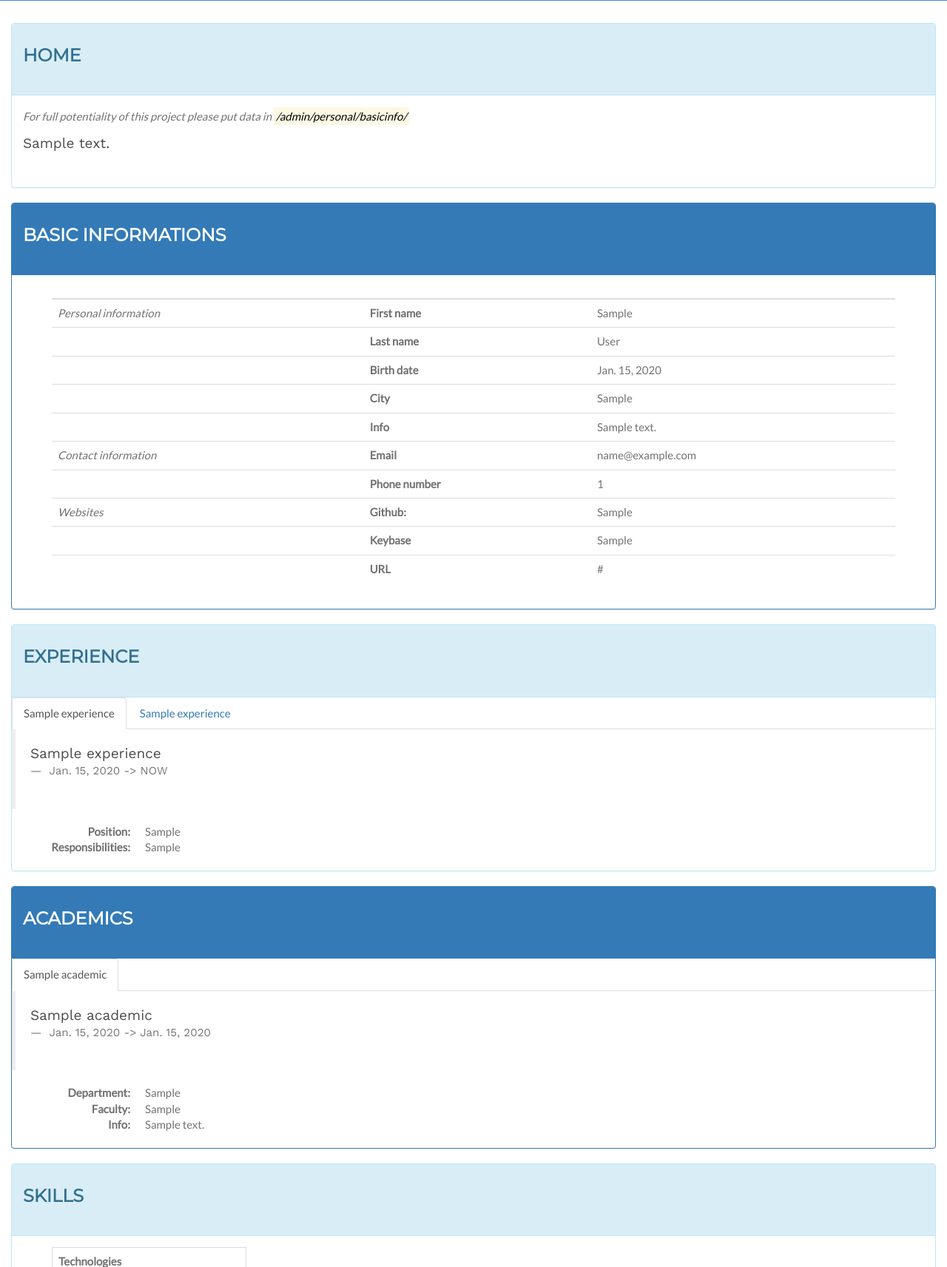
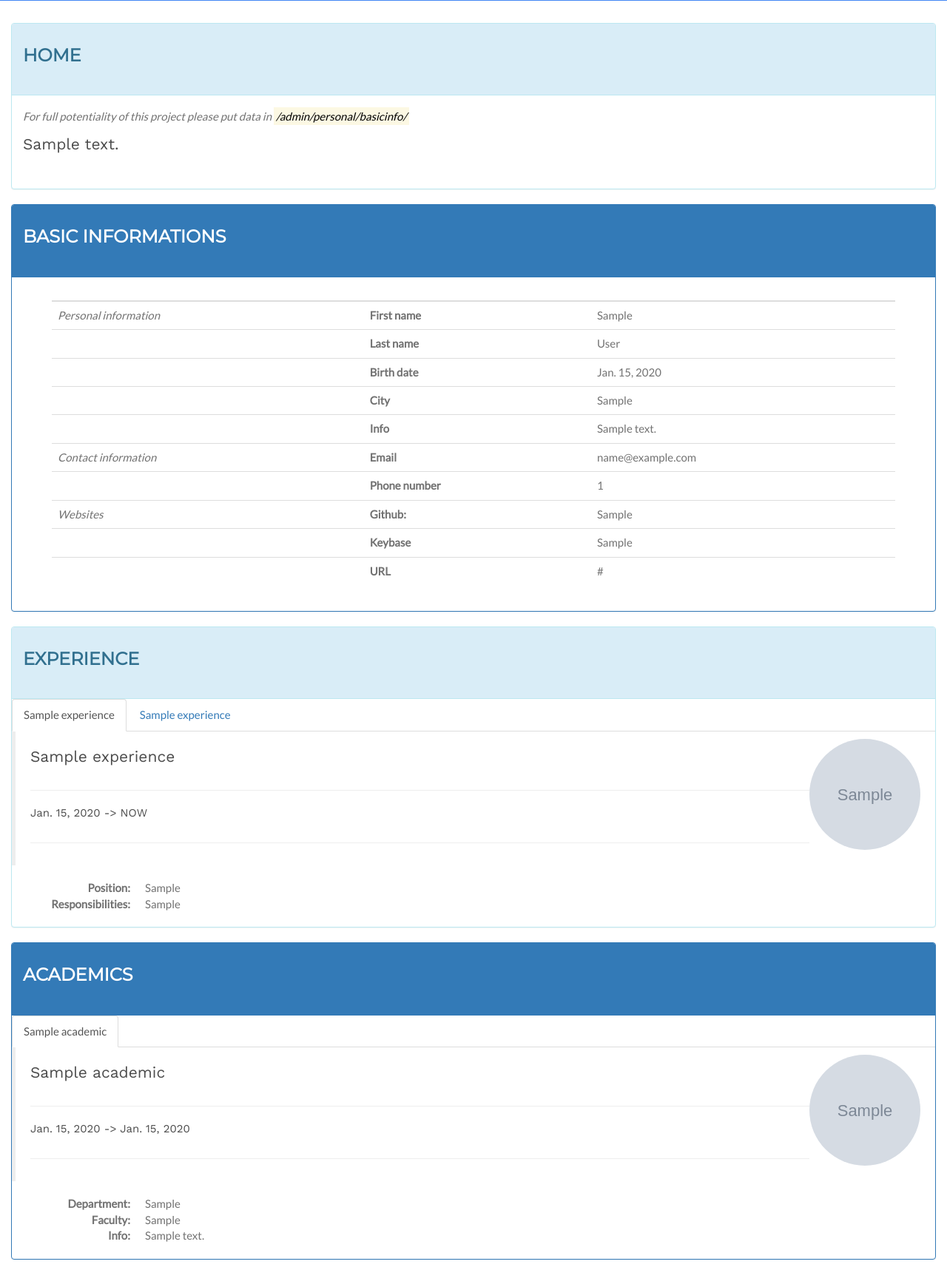
Before and after one commit to mkopr/django-resume, a Django app: template mysite/personal/templates/personal/home.html in a window 1280 px wide. Shown: the part 247-1960 px from the top of the page at 74% size. Run offline with Django 3.2, Linux system fonts and the light colour scheme; tables that the repository leaves empty hold one stand-in row (values such as "Sample post"); the template is opened without the code that fills it: values that come from a table or form of the project are taken from there, most other values are stand-ins (such as "Sample title", 1, 10 or a date in 2020); grey boxes marked "Sample" are stand-in pictures; some libraries are stand-ins or nearby versions.

Commit message:
Add logo in experience, academics and projects section. Add formatting for h5. Change formatting for h4.

```diff
--- a/mysite/personal/templates/personal/header.html
+++ b/mysite/personal/templates/personal/header.html
@@ -34,7 +34,16 @@ h2 {
 }
 
 h4 {
-   font-size: 19px;
+   font-size: 21px;
+   line-height: 1.375em;
+   color: #4c4c4c;
+   font-weight: 400;
+   margin-bottom: 30px;
+   font-family: Work Sans, sans-serif;
+}
+
+h5 {
+   font-size: 15px;
    line-height: 1.375em;
    color: #4c4c4c;
    font-weight: 400;
@@ -236,8 +245,14 @@ footer .glyphicon {
   <div class="tab-content">
     <div id="Experience_1" class="tab-pane fade in active">
         <blockquote>
-      <h4> {{ experience_1.company_name }} <small>
-          {{ experience_1.start_date }} -> NOW</small></h4>
+            <img src=" {{ experience_1.logo_url }} "
+              class="img-circle"
+              alt=" {{ experience_1.company_name }} "
+              align="right"
+              width="150"
+              height="150">
+            <h4> {{ experience_1.company_name }} </h4><hr>
+            <h5> {{ experience_1.start_date }} -> NOW </h5><hr>
         </blockquote>
         <dl class="dl-horizontal">
         <dt>Position: </dt>
@@ -248,9 +263,15 @@ footer .glyphicon {
     </div>
     <div id="Experience_2" class="tab-pane fade">
       <blockquote>
-        <h4> {{ experience_2.company_name }}
-          <small>{{ experience_2.start_date }}
-              -> {{ experience_2.end_date }}</small></h4>
+          <img src=" {{ experience_2.logo_url }} "
+              class="img-circle"
+              alt=" {{ experience_2.company_name }} "
+              align="right"
+              width="150"
+              height="150">
+          <h4> {{ experience_2.company_name }} </h4><hr>
+          <h5> {{ experience_2.start_date }}
+              -> {{ experience_2.end_date }} </h5><hr>
       </blockquote>
         <dl class="dl-horizontal">
         <dt>Position: </dt>
@@ -277,11 +298,16 @@ footer .glyphicon {
 
   <div class="tab-content">
     <div id="academics1" class="tab-pane fade in active">
-      <blockquote>
-        <h4> {{ academics.school_name }}
-          <small> {{ academics.start_date }} -> {{ academics.end_date }}
-          </small></h4>
-      </blockquote>
+     <blockquote>
+         <img src=" {{ academics.logo_url }} "
+              class="img-circle"
+              alt=" {{ academisc.school_name }} "
+              align="right"
+              width="150"
+              height="150">
+         <h4> {{ academics.school_name }} </h4><hr>
+         <h5> {{ academics.start_date }} -> {{ academics.end_date }} </h5><hr>
+        </h4></blockquote>
         <dl class="dl-horizontal">
         <dt>Department: </dt>
         <dd> {{ academics.department }} </dd>
@@ -395,11 +421,15 @@ footer .glyphicon {
         <div class="tab-content">
             <div id="Project_1" class="tab-pane fade in active">
             <blockquote>
-                <h4> {{ project_1.name }}<hr>
-                <small>
-                    <b>Language:</b>  {{ project_1.language }} <hr>
-                    <b>Technology:</b> {{ project_1.technologies }} <hr>
-                </small></h4>
+                <img src=" {{ project_1.logo_url }} "
+                     class="img-circle"
+                     alt=" {{ project_1.name }} "
+                     align="right"
+                     width="150"
+                     height="150">
+                <h4> {{ project_1.name }} </h4><hr>
+                <h5><b> Language: </b>  {{ project_1.language }} <hr>
+                    <b> Technology: </b> {{ project_1.technologies }} </h5><hr>
             </blockquote>
                 <dl class="dl-horizontal">
                     <dt>Github: </dt>
@@ -414,11 +444,15 @@ footer .glyphicon {
         </div>
             <div id="Project_2" class="tab-pane fade">
             <blockquote>
-                <h4> {{ project_2.name }}<hr>
-                <small>
-                    <b>Language: </b>{{ project_2.language }} <hr>
-                    <b>Technology: </b>{{ project_2.technologies }}<hr>
-                </small></h4>
+                <img src=" {{ project_2.logo_url }} "
+                     class="img-circle"
+                     alt=" {{ project_2.name }} "
+                     align="right"
+                     width="150"
+                     height="150">
+                <h4> {{ project_2.name }} </h4><hr>
+                <h5><b> Language: </b>{{ project_2.language }} <hr>
+                    <b> Technology: </b>{{ project_2.technologies }} </h5><hr>
             </blockquote>
                 <dl class="dl-horizontal">
                     <dt>Github: </dt>
```
